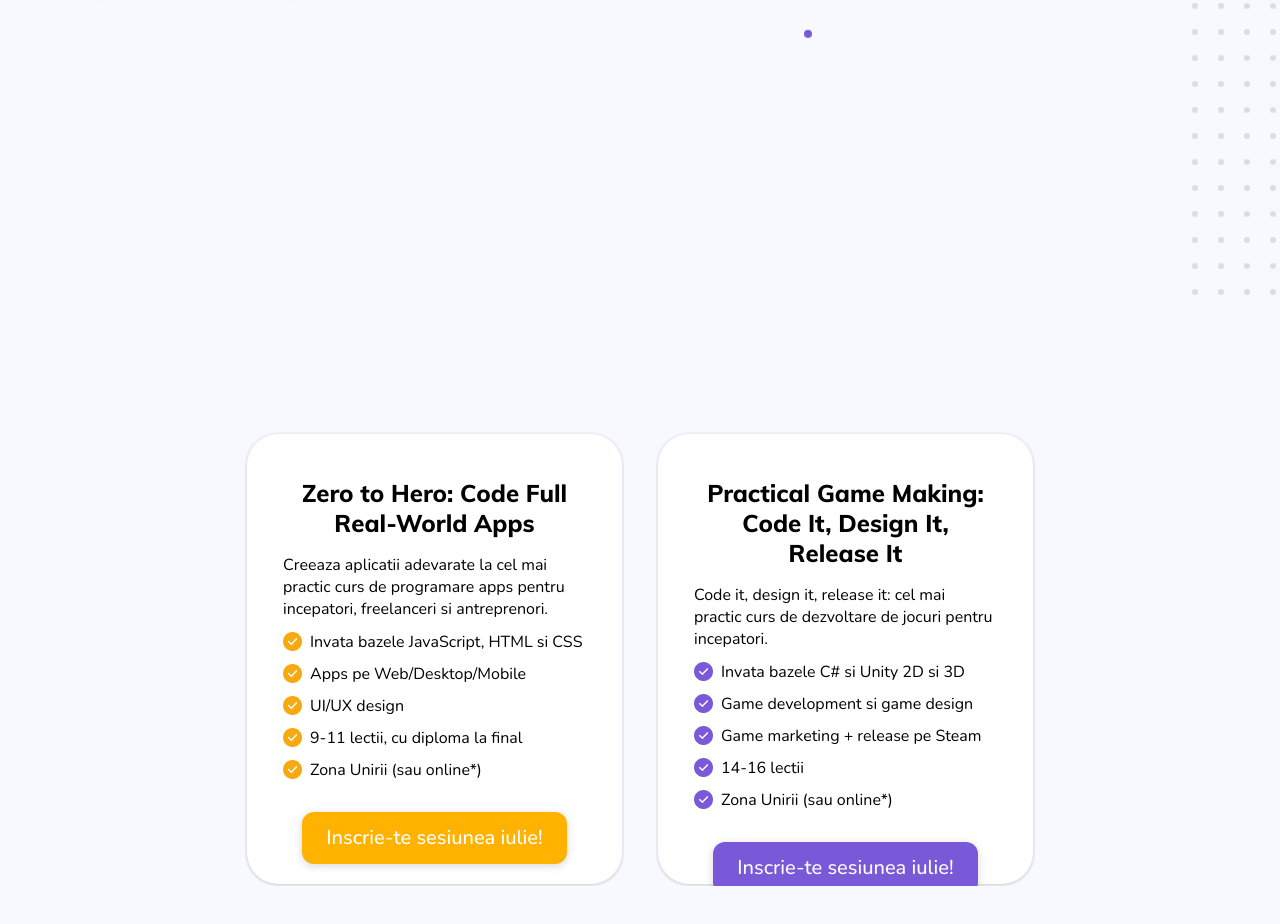
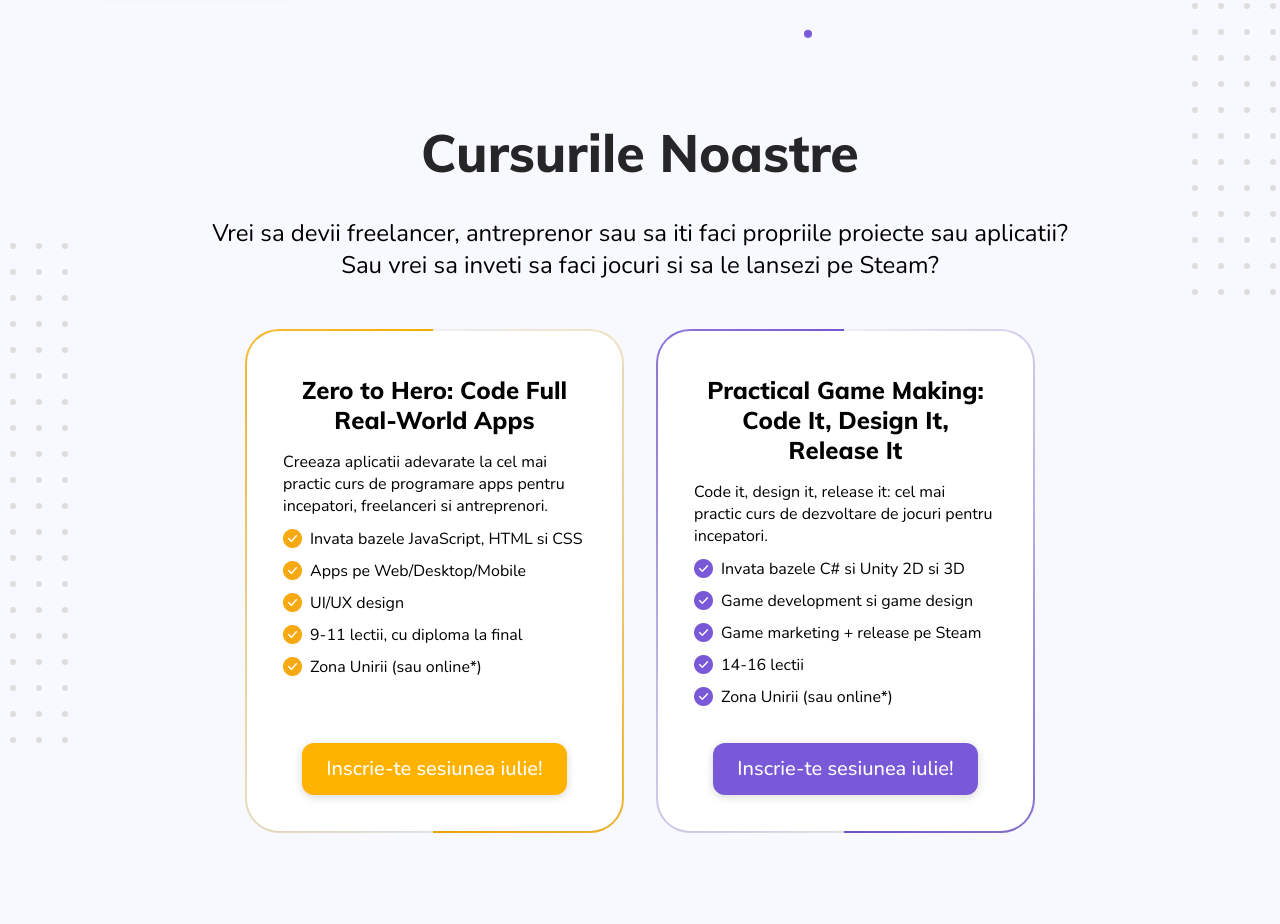
Before and after one commit to daverave1212/coding-academy, a SvelteKit app: page / in a window 1280 px wide. Shown: the part 640-1564 px from the top of the page. Built offline with nearby package versions, Linux system fonts and the light colour scheme.

Commit message:
Add files via upload

```diff
--- a/src/components-standalone/RotatingBorder.svelte
+++ b/src/components-standalone/RotatingBorder.svelte
@@ -1,23 +1,31 @@
+<style>
+    .rotating-color-bg {
+        --width: 500px;
+        --height: 500px;
+        --size: calc(max(var(--width), var(--height)) * 2);
+        --color: blue;
+        width: calc(var(--width) + 4px);
+        position: relative;
+        padding: 2px;
+        overflow: hidden;
+        z-index: 1;
+    }
+    .content {
+        z-index: 2;
+    }
 
-<style>
-    .with-rotating-border {
-        --width: 1000px;
-        position: relative;
-        overflow: hidden;
-        padding: 2px;
-    }
-    .rotating-border {
+    .rotator {
         position: absolute;
-        background: #FFFFFF;
-        background: conic-gradient(from 315deg, #FFFFFF, #01A2FF);
-        width: calc(2 * var(--width));
-        left: -50%;
-        top: -50%;
-        aspect-ratio: 1/1;
+        width: calc(var(--size));
+        height: calc(var(--size));
+        left: calc(var(--size) * -0.5 + var(--width) * 0.5);
+        top: calc(var(--size) * -0.5 + var(--height) * 0.5);
+        transform-origin: center;
+        animation: Rotating 4s infinite;
+        animation-timing-function: linear;
 
-        animation: Rotating 3s infinite;
-        transform-origin: center;
-        animation-timing-function: linear;
+        background: conic-gradient(from 90deg, transparent 0%, var(--color) 50%, rgba(72,171,224,0) 50%, var(--color) 99%, var(--color) 100%, rgba(0,166,255,0) 100%);
+        /* background-image: conic-gradient(#FFFFFF00, var(--color), #FFFFFF00, var(--color)); */
     }
 
     @keyframes Rotating {
@@ -28,18 +36,22 @@
             transform: rotate(360deg);
         }
     }
-
 </style>
 
 <script>
 
     let props = $props()
 
-    let { width, height } = $derived(props)
+    let { width, height, color, isEnabled=true } = $derived(props)
 
 </script>
 
-<div class={`with-rotating-border ${props.class}`} style={`--width: ${width}; --height: ${height}; ${props.style}`}>
-    <div class="rotating-border"></div>
-    {@render props.children?.()}
+
+<div class={`rotating-color-bg ${props.class}`} style={`--width: ${width}; --height: ${height}; --color: ${color}; ${props.style}`}>
+    {#if isEnabled}
+        <div class="rotator"></div>
+    {/if}
+    <div class="content">
+        {@render props.children?.()}
+    </div>
 </div>
--- a/src/components/NonpricedCourseCards.svelte
+++ b/src/components/NonpricedCourseCards.svelte
@@ -1,3 +1,17 @@
+<style>
+    .course-cards {
+        display: flex;
+        justify-content: center;
+        gap: 2rem;
+    }
+    @media (max-width: 1000px) {
+        .course-cards {
+            flex-direction: column;
+            align-items: center;
+        }
+    }
+</style>
+
 <script>
     import PriceCard from "./PriceCard.svelte";
 
@@ -7,9 +21,9 @@
 
 
 
-<div class="flex flex-center" style="gap: 2rem;">
+<div class="course-cards flex flex-center" style="gap: 2rem;">
     {#each courses as course (course.ribbonText)}
-        <PriceCard {...course} price={null} height='450px'>
+        <PriceCard {...course} price={null} height='500px'>
             { course.name }
         </PriceCard>
     {/each}
--- a/src/components/PriceCard.svelte
+++ b/src/components/PriceCard.svelte
@@ -25,6 +25,18 @@
         display: inline-block;
         margin-right: 0.5rem;
     }
+    .content {
+        height: 100%;
+    }
+    .button-box {
+        flex: 1;
+        flex-grow: 1;
+
+        display: flex;
+        flex-direction: column;
+        justify-content: end;
+        align-items: center;
+    }
 
 </style>
 
@@ -42,13 +54,14 @@
 
     let props = $props()
     let {
-        height='665px',
+        height='var(--price-card-h)',
         ribbonName, ribbonText,
-        price, currency, subtext,
-        title, subtitle,
+        price,
+        subtitle,
         featureTickName, features,
-        discountText, discountCheckColor, discounts,
-        buttonColor, buttonAnimationColor, buttonText
+        discountText,
+        color, anticolor,
+        buttonText
     } = $derived(props)
 
     let currentPrice = $state(price)
@@ -70,13 +83,13 @@
 
 </script>
 
-<RotatingBorder style="border-radius: 2rem;">
+<RotatingBorder style="border-radius: 2.125rem;" width='375px' height={height} color={color}>
     <div class="price-card shadowed" style={`height: ${height};`}>
         {#if price != null}
             <Ribbon name={ribbonName} style='top: 1.5rem;'>{ribbonText}</Ribbon>
         {/if}
 
-        <div class="content">
+        <div class="content flex column">
             {#if price != null}
                 <div class="price flex-center margin-top-2">
                     <div class="flex column">
@@ -123,15 +136,15 @@
             {/each}
             {#if price != null}
                 <p class="feature margin-top-1" style="font-weight: bold;">{discountText}</p>
-                <DiscountCheckboxes color={discountCheckColor} price={price} setPriceAndDiscount={(newPrice, newDiscount) => {
+                <DiscountCheckboxes color={color} price={price} setPriceAndDiscount={(newPrice, newDiscount) => {
                     currentPrice = newPrice
                     currentDiscount = newDiscount
                     triggerDiscountAnimation()
                 }}/>
             {/if}
 
-            <div class="center-content margin-top-2">
-                <MediumButton color={buttonColor} animationColor={buttonAnimationColor}>{buttonText}</MediumButton>
+            <div class="button-box margin-top-2">
+                <MediumButton color={color} animationColor={anticolor}>{buttonText}</MediumButton>
             </div>
         </div>
     </div>
--- a/src/routes/+page.svelte
+++ b/src/routes/+page.svelte
@@ -53,7 +53,14 @@
         </div>
     </div>
 
-    <br/><br/><br/><br/><br/><br/><br/><br/><br/><br/><br/><br/><br/><br/><br/><br/><br/><br/><br/><br/>
-    <NonpricedCourseCards/>
+
+    <DotsPattern style="top: 90vh; left: calc(-16px);" nRows={20} nCols={4} color={`#DDDDDD`} size={6} gap={20}/>
+    <div id="Courses" class="relative" style="margin-top: 8rem;">
+        <h1 class="hero-title center-text">Cursurile Noastre</h1>
+        <div style="padding: 2rem 10vw 3rem 10vw;">
+            <p class="center-text" style="font-size: 1.5rem;">Vrei sa devii freelancer, antreprenor sau sa iti faci propriile proiecte sau aplicatii? Sau vrei sa inveti sa faci jocuri si sa le lansezi pe Steam?</p>
+        </div>
+        <NonpricedCourseCards/>
+    </div>
 
 </div>
--- a/src/stores/CoursesConstants.js
+++ b/src/stores/CoursesConstants.js
@@ -10,7 +10,6 @@ export const courses = [
         price: 850,
         subtext: 'RON',
         discountText: 'Aplicati reduceri:',
-        discountCheckColor: 'var(--theme-color-2)',
 
         featureTickName: 'CheckYellow',
         features: [
@@ -21,9 +20,10 @@ export const courses = [
             'Zona Unirii (sau online*)'
         ],
 
+        color: 'var(--theme-color-2)',
+        anticolor: 'var(--theme-color-1)',
+
         buttonText: 'Inscrie-te sesiunea iulie!',
-        buttonColor: 'var(--theme-color-2)',
-        buttonAnimationColor: 'var(--theme-color-1)'
     },
     {
         name: 'Practical Game Making: Code It, Design It, Release It',
@@ -35,7 +35,6 @@ export const courses = [
         price: 1350,
         subtext: 'RON',
         discountText: 'Aplicati reduceri:',
-        discountCheckColor: 'var(--theme-color-1)',
 
         featureTickName: 'CheckPurple',
         features: [
@@ -46,8 +45,9 @@ export const courses = [
             'Zona Unirii (sau online*)'
         ],
 
+        color: 'var(--theme-color-1)',
+        anticolor: 'var(--theme-color-2)',
+
         buttonText: 'Inscrie-te sesiunea iulie!',
-        buttonColor: 'var(--theme-color-1)',
-        buttonAnimationColor: 'var(--theme-color-2)'
     }
 ]
```
